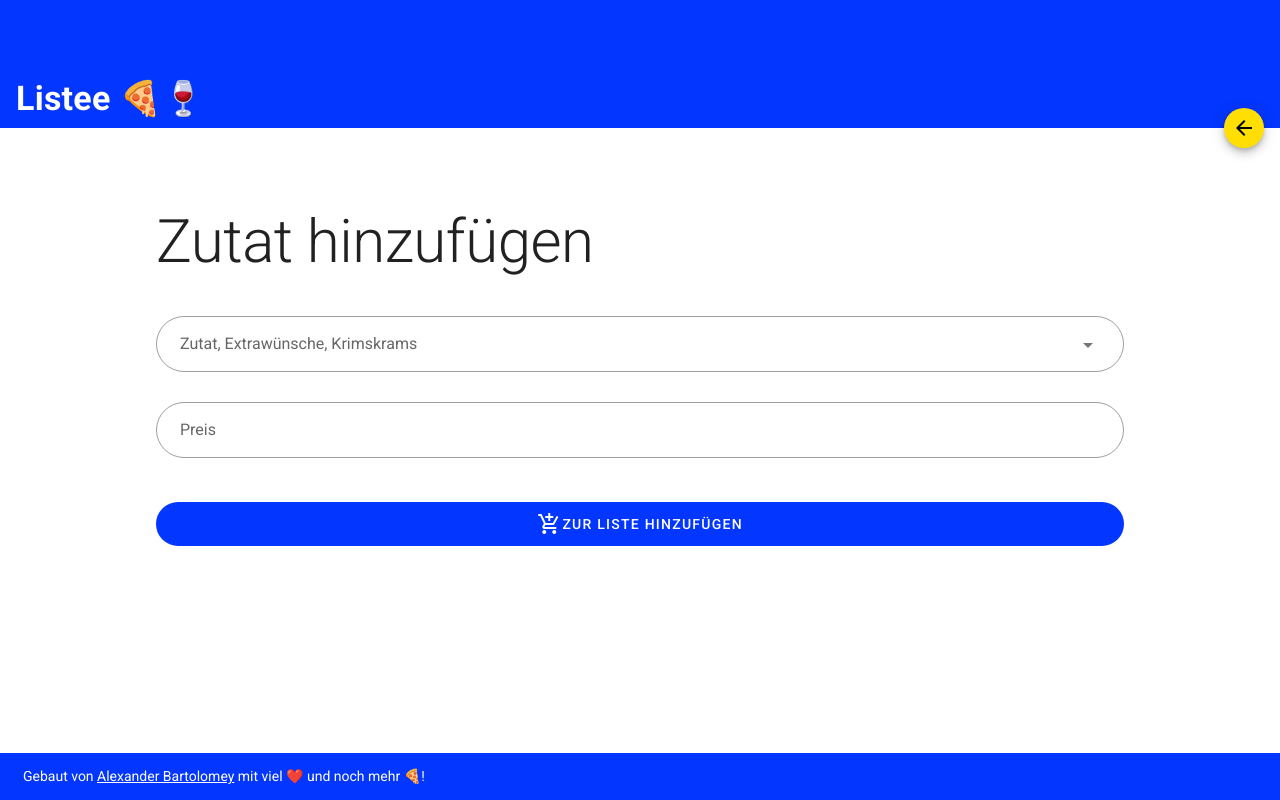
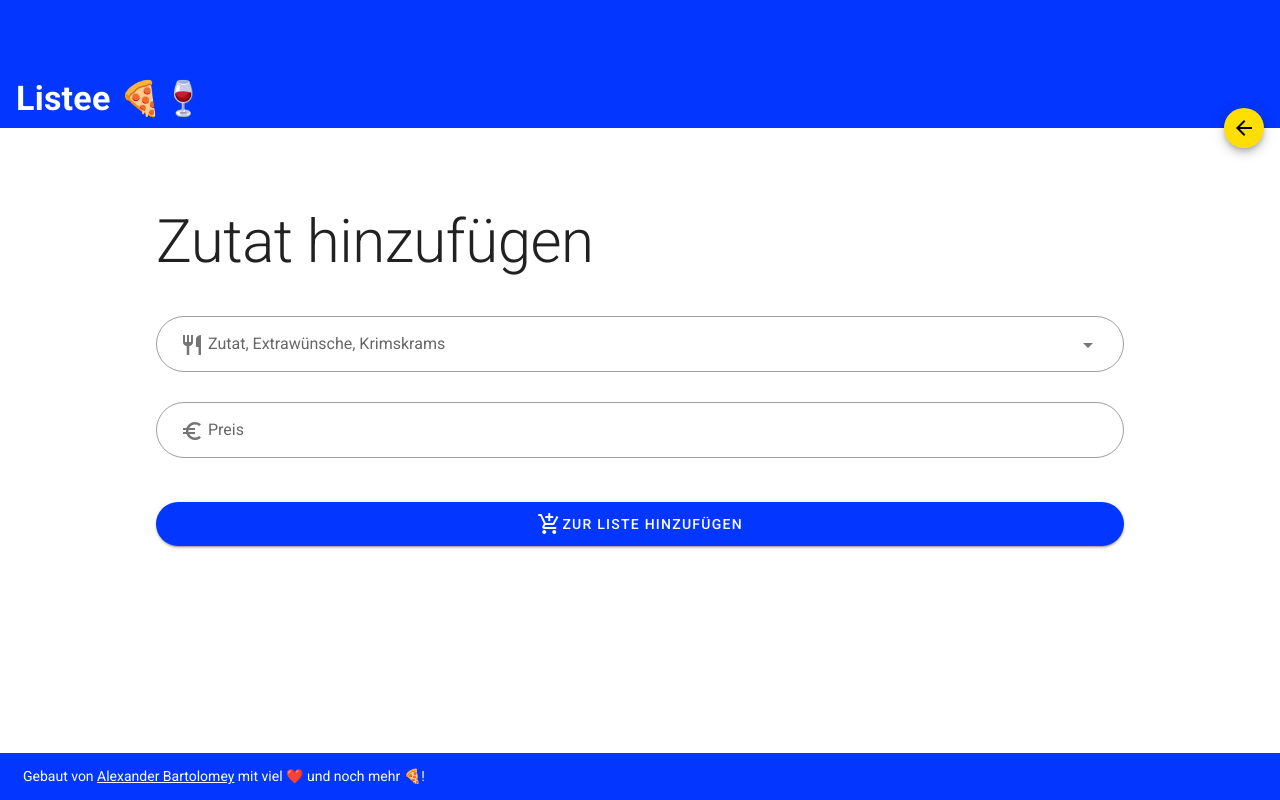
Before and after one commit to aix-pizza-time/listee-web, a Vue app: page /add in a window 1280 px wide. Built offline with nearby package versions, Linux system fonts and the light colour scheme.

Commit message:
Replace autocomplete component
to support new elements getting added
at all.

```diff
--- a/src/components/Form.vue
+++ b/src/components/Form.vue
@@ -1,20 +1,28 @@
 <template>
-  <v-form>
-    <v-autocomplete
+  <v-form ref="form">
+    <v-combobox
+      ref="ingredient"
       :clearable="true"
       light
       rounded
-      v-model="newEntry"
+      v-model="ingredient"
       outlined
+      :rules="[() => !!ingredient || 'Nix gibbet nicht!']"
       label="Zutat, Extrawünsche, Krimskrams"
-    ></v-autocomplete>
+      :items="this.learned"
+      prepend-inner-icon="restaurant"
+    ></v-combobox>
     <v-text-field
+      ref="price"
       label="Preis"
       placeholder=""
       outlined
+      :rules="[v => /^[0-9]*(\.[0-9]*)?$/.test(v) || 'Bitte einen gültigen (nicht-negativen) Preis angeben']"
       rounded
+      v-model="price"
+      prepend-inner-icon="euro_symbol"
     ></v-text-field>
-    <v-btn rounded depressed color="primary" block large @click="add(newEntry)">
+    <v-btn rounded color="primary" block large @click="submit()">
       <v-icon>add_shopping_cart</v-icon>Zur Liste hinzufügen
     </v-btn>
   </v-form>
@@ -27,31 +35,49 @@ export default {
   name: 'Form',
   data: () => {
     return {
-      newEntry: '',
-      eventDisplay: false
+      ingredient: null,
+      price: null,
+      formHasErrors: false,
     };
   },
   computed: {
+    form(){
+      return {
+        ingredient: this.ingredient,
+        price: this.price
+      };
+    },
     ...mapState({
       addStatus: state => state.list.addStatus,
       getLearnedStatus: state => state.list.getLearnedStatus,
     }),
-    ...mapGetters({
+    ...mapGetters('learned', {
       learned: 'learned',
     })
   },
   methods: {
-    add(entry) {
-      this.newEntry = '';
-      this.$store.dispatch('list/addEntry', { entry });
+    submit() {
+      this.formHasErrors = false;
+      Object.keys(this.form).forEach(f => {
+        if (!this.form[f]) this.formHasErrors = true;
+
+        this.$refs[f].validate(true);
+      });
+      this.add();
     },
-    // commit() {
-    //   this.$store.dispatch('list/commitList');
-    // },
-    reset() {
-      this.$store.dispatch('list/resetList');
-    }
-  }
+    add() {
+      if(this.formHasErrors) return;
+      let newEntry = {
+        'entry': this.ingredient,
+        'creator': 'anonymous',
+        'price': this.price
+      };
+      this.$store.dispatch('list/addEntry', newEntry);
+    },
+  },
+  created() {
+    this.$store.dispatch('learned/getLearned');
+  },
 };
 </script>
 
```
